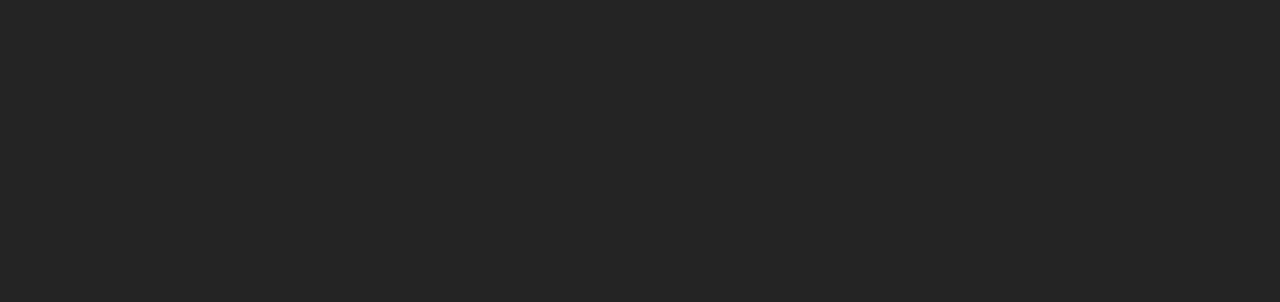
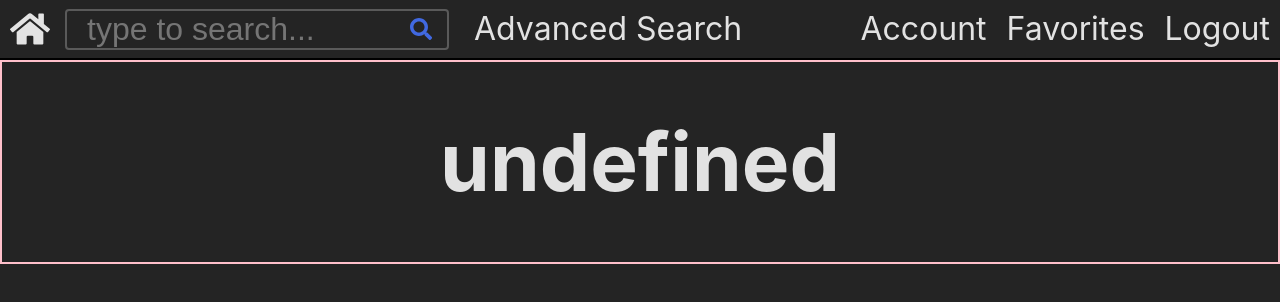
Before and after one commit to msywattTD/capstone_frontend, a React (Vite) app: page /1 in a window 1280 px wide. Before the commit this address had no page. Shown: the top 302 px of the page. Built offline with nearby package versions, Linux system fonts and the light colour scheme.

Commit message:
about to break everything

```diff
--- a/src/App.jsx
+++ b/src/App.jsx
@@ -4,12 +4,14 @@ import axios from "axios";
 
 //import pages
 import Main from "./pages/Main";
+import TargetImage from "./pages/TargetImage";
 
 function App() {
   return (
     <>
       <Routes>
         <Route path="/" element={<Main />} />
+        <Route path="/:id" element={<TargetImage />} />
       </Routes>
     </>
   );
--- a/src/components/ImagePreview.jsx
+++ b/src/components/ImagePreview.jsx
@@ -1,5 +1,6 @@
 import { useState, useEffect } from "react";
 import axios from "axios";
+import { Link } from "react-router-dom";
 
 function ImagePreview() {
   const [images, setImages] = useState([]);
@@ -25,12 +26,14 @@ function ImagePreview() {
   const loaded = () => {
     return (
       <>
+        <Link to={`${images}`}>
           <div>
             <div className="postTitle">{`${
               images[images.length - 1].postTitle
             }`}</div>
             <img src={`${images[images.length - 1].filePath}`} width="240" />
           </div>
+        </Link>
         <div>
           <div className="postTitle">{`${
             images[images.length - 2].postTitle
--- /dev/null
+++ b/src/pages/TargetImage.jsx
@@ -0,0 +1,22 @@
+import NavBar from "../components/NavBar";
+import { useParams } from "react-router-dom";
+
+function TargetImage() {
+  let { postID } = useParams();
+
+  async function getPostInfo(postID) {
+    try {
+    } catch (e) {
+      console.error(e);
+    }
+  }
+
+  return (
+    <>
+      <NavBar />
+      <h1>{`${postID}`}</h1>
+    </>
+  );
+}
+
+export default TargetImage;
```
Lines whose indentation alone changed are shown as unchanged.
